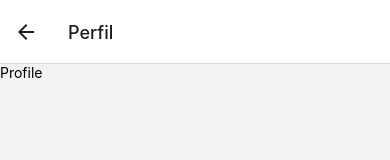
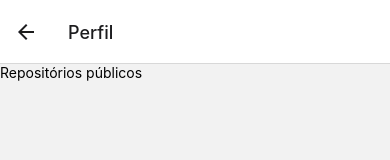
Before and after one commit to Antonio-Jefferson/HuBusca, a React Native app: screen /Perfil in a window 390 px wide. Shown: the top 160 px of the page. Built offline with nearby package versions, Linux system fonts and the light colour scheme.

Commit message:
styled-component installed

```diff
--- a/package.json
+++ b/package.json
@@ -13,13 +13,15 @@
     "@react-navigation/native": "^6.1.7",
     "@react-navigation/native-stack": "^6.9.13",
     "@types/axios": "^0.14.0",
+    "@types/styled-components": "^5.1.26",
     "axios": "^1.4.0",
     "expo": "~49.0.5",
     "expo-status-bar": "~1.6.0",
     "react": "18.2.0",
     "react-native": "0.72.3",
+    "react-native-safe-area-context": "4.6.3",
     "react-native-screens": "~3.22.0",
-    "react-native-safe-area-context": "4.6.3"
+    "styled-components": "^6.0.7"
   },
   "devDependencies": {
     "@babel/core": "^7.20.0",
--- a/src/Screens/Home/style.ts
+++ b/src/Screens/Home/style.ts
@@ -2,6 +2,7 @@ import { StyleSheet } from 'react-native';
 
 const styles = StyleSheet.create({
     container: {
+      height: '100%',
       backgroundColor: '#fff',
       paddingTop: 35
     },
--- a/src/Screens/Profile/index.tsx
+++ b/src/Screens/Profile/index.tsx
@@ -3,7 +3,17 @@ import { Text, View } from "react-native";
 export default function Profile() {
     return (
         <View>
-            <Text>Profile</Text>
+            <View>
+                <View></View>
+                <View></View>
+            </View>
+            <View>
+                <View>
+                    <View></View>
+                    <Text>Repositórios públicos</Text>
+                </View>
+                <View></View>
+            </View>
         </View>
     )
 }
```
Also changed, not shown: 1 other file (tests, documents, lock files or other folders).
